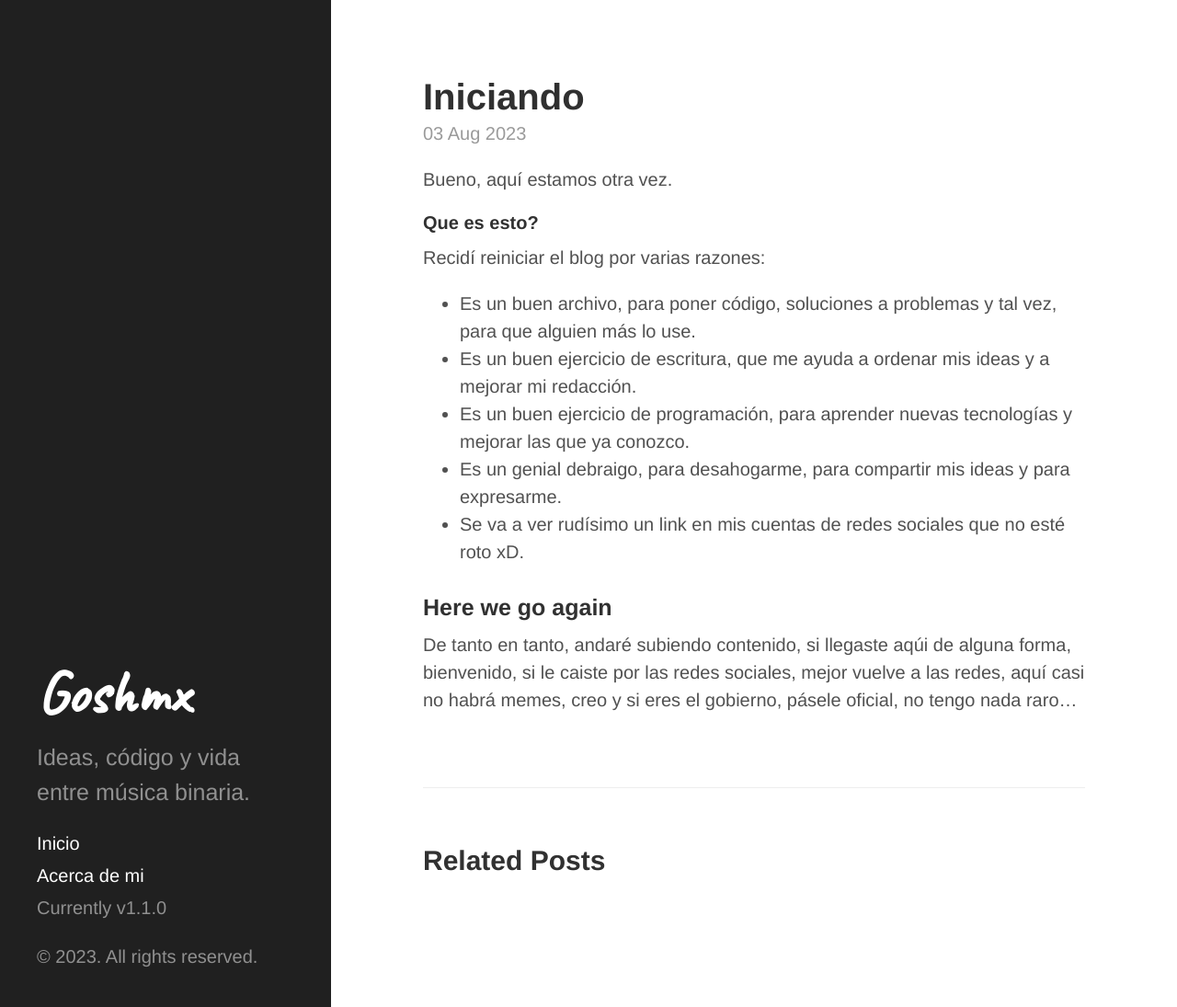
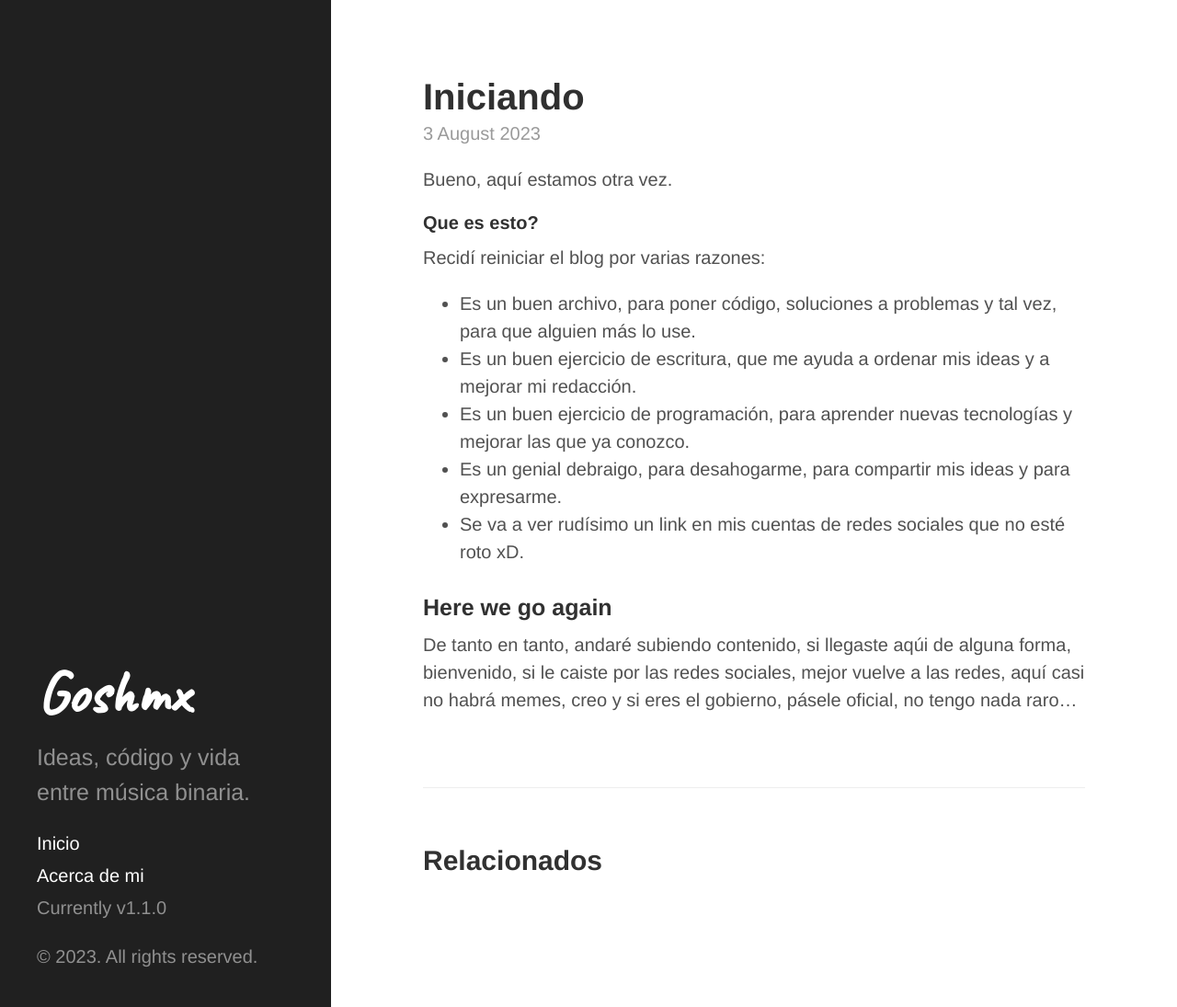
Before and after one commit to goshmx/blog, a Jekyll site: the page built from _posts/2023-08-03-iniciando.md, in a window 1280 px wide and 1095 px high. Shown: the whole window at 92% size. Built offline with Jekyll 4.4.1, drawn with Linux system fonts in a browser that asks for light colours; Markdown is read by kramdown in place of the engine named in the settings.

Commit message:
Update post.html

```diff
--- a/_layouts/post.html
+++ b/_layouts/post.html
@@ -4,19 +4,55 @@ layout: default
 
 <div class="post">
   <h1 class="post-title">{{ page.title }}</h1>
-  <span class="post-date">{{ page.date | date_to_string }}</span>
+  <span class="post-date">
+    {% assign m = page.date | date: "%-m" %}
+    {{ page.date | date: "%-d" }}
+    {% case m %}
+      {% when '1' %}Januar
+      {% when '2' %}Februar
+      {% when '3' %}März
+      {% when '4' %}April
+      {% when '5' %}Mai
+      {% when '6' %}Juni
+      {% when '7' %}Juli
+      {% when '8' %}August
+      {% when '9' %}September
+      {% when '10' %}Oktober
+      {% when '11' %}November
+      {% when '12' %}Dezember
+    {% endcase %}
+    {{ page.date | date: "%Y" }}
+  </span>
   {{ content }}
 </div>
 
 <div class="related">
-  <h2>Related Posts</h2>
+  <h2>Relacionados</h2>
   <ul class="related-posts">
     {% for post in site.related_posts limit:3 %}
       <li>
         <h3>
           <a href="{{ post.url }}">
             {{ post.title }}
-            <small>{{ post.date | date_to_string }}</small>
+            <small>
+              {% assign m = page.date | date: "%-m" %}
+              {{ page.date | date: "%-d" }}
+              {% case m %}
+                {% when '1' %}Januar
+                {% when '2' %}Februar
+                {% when '3' %}März
+                {% when '4' %}April
+                {% when '5' %}Mai
+                {% when '6' %}Juni
+                {% when '7' %}Juli
+                {% when '8' %}August
+                {% when '9' %}September
+                {% when '10' %}Oktober
+                {% when '11' %}November
+                {% when '12' %}Dezember
+              {% endcase %}
+              {{ page.date | date: "%Y" }}
+            </small>
           </a>
         </h3>
       </li>
```
